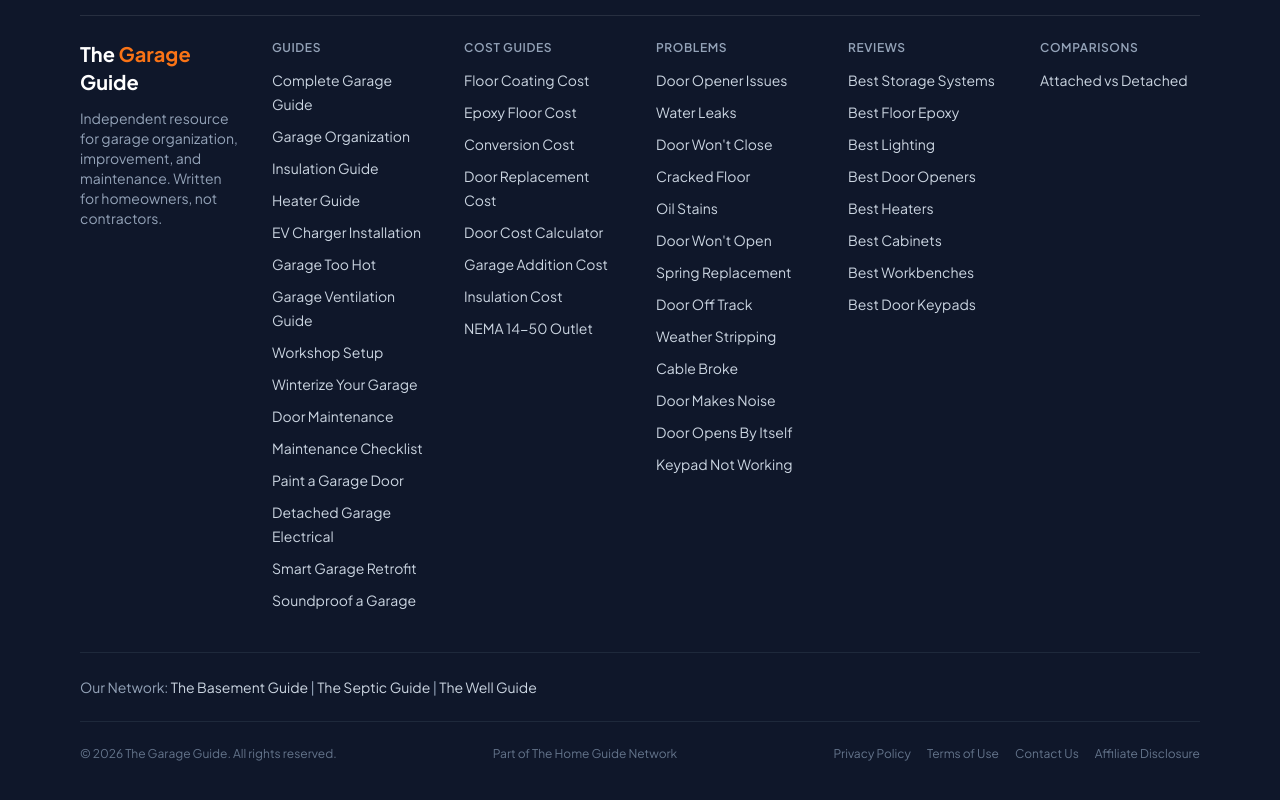
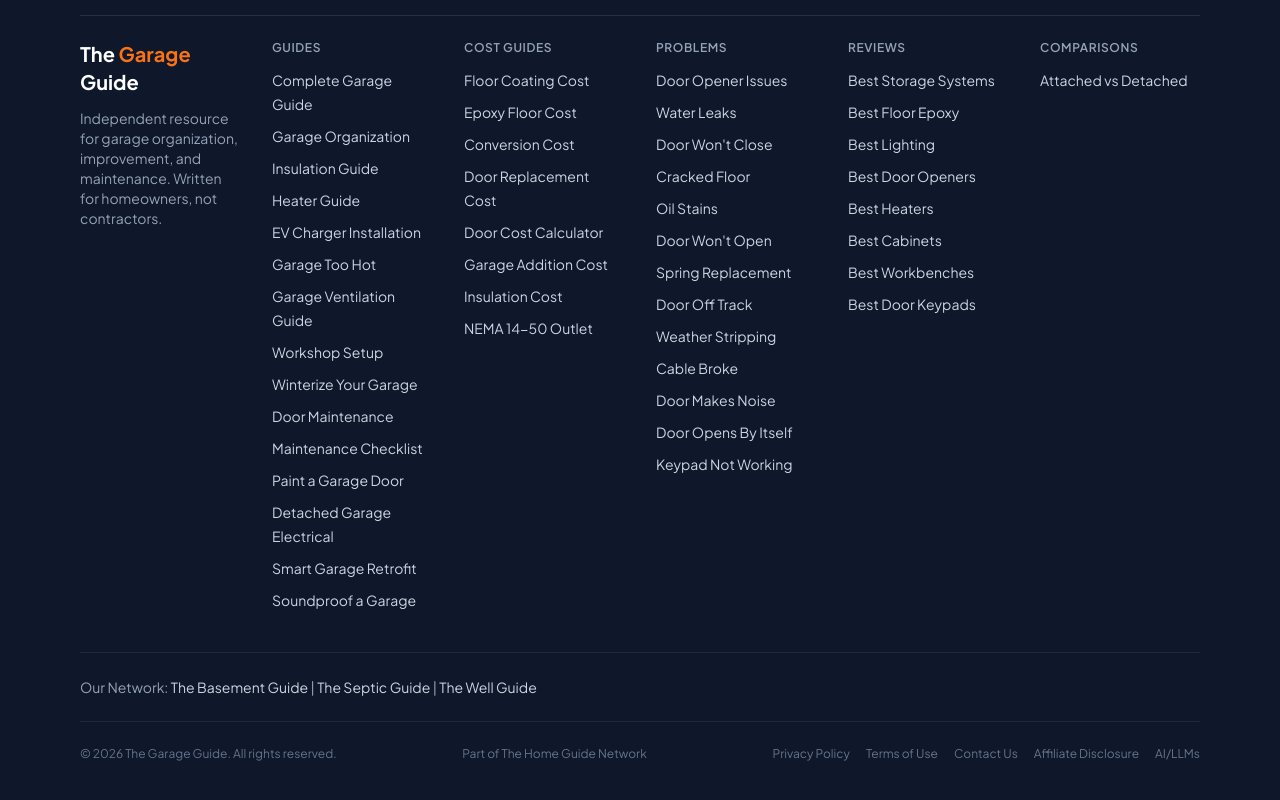
Before and after one commit to thebasementguide2026/thegarage.guide-, a Next.js app: page /problems/garage-door-cable-broke in a window 1280 px wide. Shown: the part 9535-10335 px from the top of the page. Built offline with nearby package versions, Linux system fonts and the light colour scheme.

Commit message:
Add AI/LLMs footer link and llms.txt refs in robots.txt
- Add discreet 'AI/LLMs' link to footer next to legal links
- Add comment refs to /llms.txt and /llms-full.txt in robots.txt
- Helps LLM crawlers discover the AI-friendly site index

```diff
--- a/components/Footer.tsx
+++ b/components/Footer.tsx
@@ -136,6 +136,7 @@ export default function Footer() {
             <Link href="/terms" className="hover:text-slate-300">Terms of Use</Link>
             <Link href="/contact" className="hover:text-slate-300">Contact Us</Link>
             <Link href="/affiliate-disclosure" className="hover:text-slate-300">Affiliate Disclosure</Link>
+            <a href="/llms.txt" className="hover:text-slate-300" title="LLM/AI-friendly site index">AI/LLMs</a>
           </div>
         </div>
       </div>
```
Also changed, not shown: public/robots.txt.
